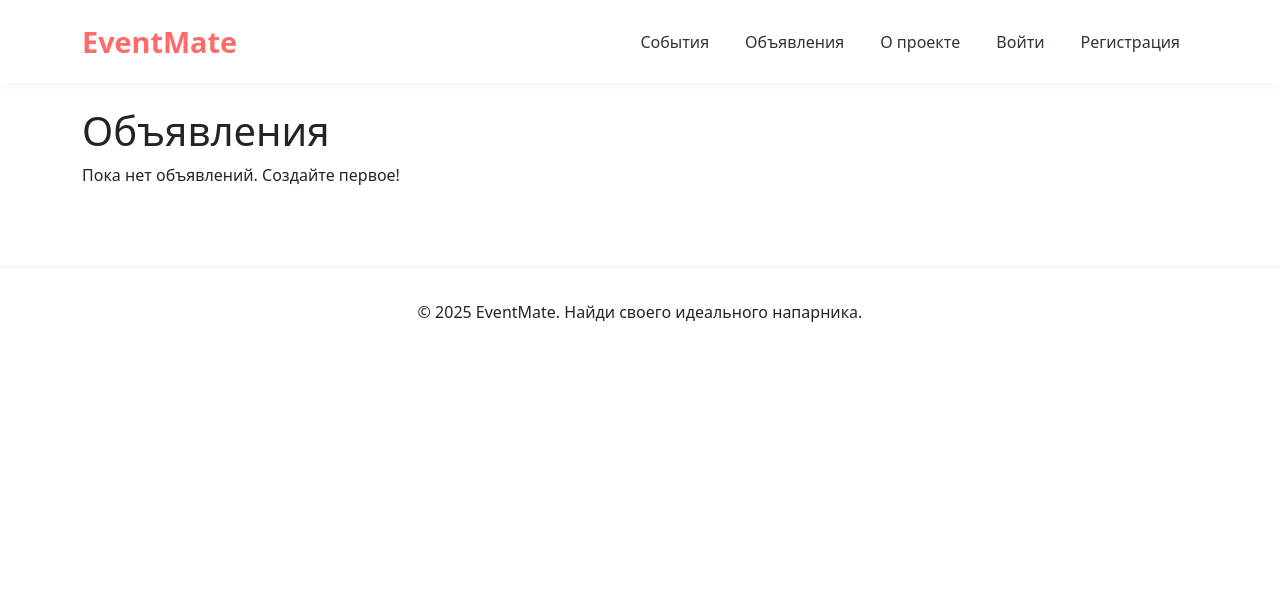
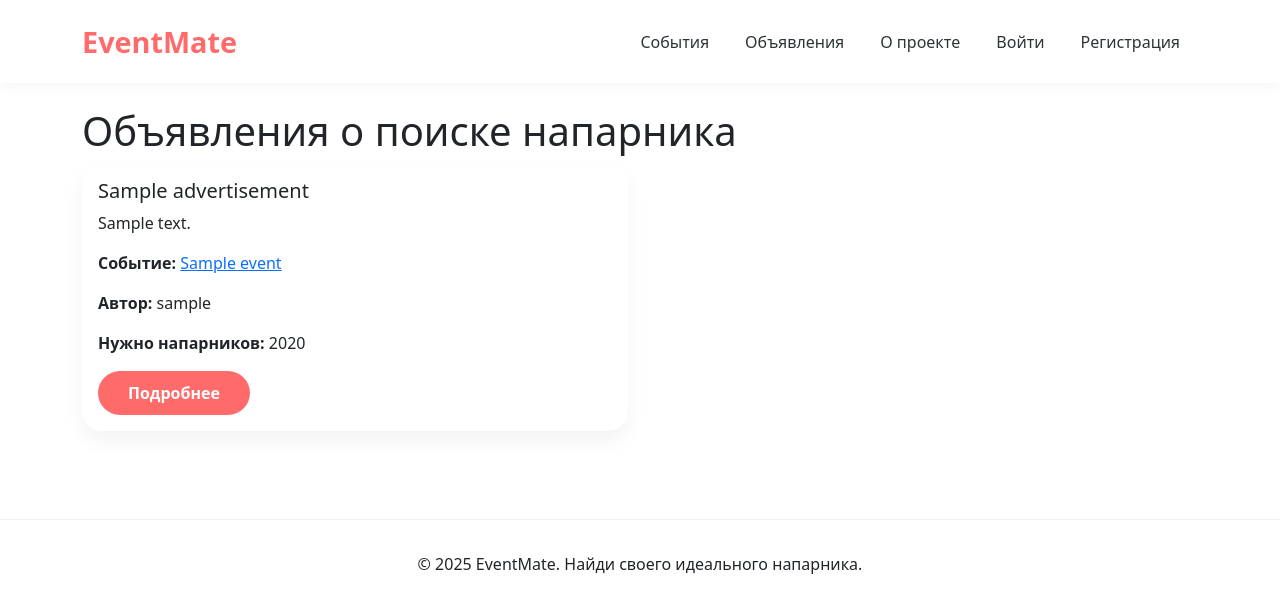
Before and after one commit to evelinaavelina03/eventmate1, a Django app: page /listings/ in a window 1280 px wide. Shown: the top 613 px of the page. Run offline with Django 5.2, Linux system fonts and the light colour scheme; tables that the repository leaves empty hold one stand-in row (values such as "Sample post").

```diff
--- a/ads/views.py
+++ b/ads/views.py
@@ -1,25 +1,120 @@
 from django.shortcuts import render, redirect, get_object_or_404
 from django.contrib.auth.decorators import login_required
 from django.contrib import messages
+from .models import Advertisement, Response
+from .forms import AdvertisementForm, ResponseForm
 from events.models import Event
-from .models import Request
 
 def listing_list(request):
-    return render(request, 'ads/listing_list.html', {'listings': []})
+    """Список всех активных объявлений"""
+    listings = Advertisement.objects.filter(status='active').order_by('-created_at')
+    return render(request, 'ads/listing_list.html', {'listings': listings})
+
+def listing_detail(request, pk):
+    listing = get_object_or_404(Advertisement, pk=pk)
+    has_responded = False
+    if request.user.is_authenticated:
+        # Проверяем, есть ли уже отклик от этого пользователя на это объявление
+        has_responded = Response.objects.filter(advertisement=listing, user=request.user).exists()
+    return render(request, 'ads/listing_detail.html', {
+        'listing': listing,
+        'has_responded': has_responded,
+    })
 
 @login_required
 def create_listing(request):
-    return render(request, 'ads/create_listing.html', {'form': None})
+    """Создание нового объявления"""
+    # Если передан параметр event, предзаполняем поле
+    event_id = request.GET.get('event')
+    initial = {}
+    if event_id:
+        event = get_object_or_404(Event, pk=event_id)
+        initial['event'] = event
+
+    if request.method == 'POST':
+        form = AdvertisementForm(request.POST)
+        if form.is_valid():
+            listing = form.save(commit=False)
+            listing.author = request.user
+            listing.save()
+            messages.success(request, 'Объявление успешно создано!')
+            return redirect('listing_detail', pk=listing.pk)
+    else:
+        form = AdvertisementForm(initial=initial)
+    return render(request, 'ads/create_listing.html', {'form': form})
 
 @login_required
-def create_request(request, event_id):
-    event = get_object_or_404(Event, id=event_id)
+def create_response(request, pk):
+    """Создание отклика на объявление"""
+    advertisement = get_object_or_404(Advertisement, pk=pk)
 
-    if not Request.objects.filter(event=event, user=request.user).exists():
-        Request.objects.create(event=event, user=request.user)
-        messages.success(request, f'✅ Вы откликнулись на событие "{event.title}"!')
+    # Нельзя откликаться на своё объявление
+    if advertisement.author == request.user:
+        messages.error(request, 'Вы не можете откликаться на своё объявление.')
+        return redirect('listing_detail', pk=pk)
+
+    # Проверяем, не откликался ли уже пользователь
+    if Response.objects.filter(advertisement=advertisement, user=request.user).exists():
+        messages.error(request, 'Вы уже откликались на это объявление.')
+        return redirect('listing_detail', pk=pk)
+
+    if request.method == 'POST':
+        form = ResponseForm(request.POST)
+        if form.is_valid():
+            response = form.save(commit=False)
+            response.advertisement = advertisement
+            response.user = request.user
+            response.save()
+            messages.success(request, 'Ваш отклик отправлен автору объявления!')
+            return redirect('listing_detail', pk=pk)
     else:
-        messages.warning(request, f'⚠️ Вы уже откликались на событие "{event.title}".')
+        form = ResponseForm()
 
-    # Прямой URL (работает всегда)
-    return redirect(f'/events/{event_id}/')
+    return render(request, 'ads/create_response.html', {
+        'form': form,
+        'advertisement': advertisement,
+    })
+
+@login_required
+def manage_responses(request, pk):
+    """Управление откликами на своё объявление (только для автора)"""
+    advertisement = get_object_or_404(Advertisement, pk=pk)
+
+    # Проверяем, что текущий пользователь — автор
+    if advertisement.author != request.user:
+        messages.error(request, 'Вы не можете управлять откликами на чужое объявление.')
+        return redirect('listing_detail', pk=pk)
+
+    responses = advertisement.responses.all().order_by('-created_at')
+    return render(request, 'ads/manage_responses.html', {
+        'advertisement': advertisement,
+        'responses': responses,
+    })
+
+@login_required
+def update_response_status(request, pk, status):
+    """Обновление статуса отклика (принять/отклонить)"""
+    response = get_object_or_404(Response, pk=pk)
+    advertisement = response.advertisement
+
+    # Только автор объявления может менять статус
+    if advertisement.author != request.user:
+        messages.error(request, 'У вас нет прав для этого действия.')
+        return redirect('listing_detail', pk=advertisement.pk)
+
+    if status not in ['accepted', 'rejected']:
+        messages.error(request, 'Некорректный статус.')
+        return redirect('manage_responses', pk=advertisement.pk)
+
+    response.status = status
+    response.save()
+
+    # Если статус "accepted", можно закрыть объявление (опционально)
+    if status == 'accepted':
+        advertisement.status = 'closed'
+        advertisement.save()
+        messages.success(request, f'Вы приняли отклик от {response.user.username}. Объявление закрыто.')
+    else:
+        messages.success(request, f'Вы отклонили отклик от {response.user.username}.')
+
+    return redirect('manage_responses', pk=advertisement.pk)
--- a/core/urls.py
+++ b/core/urls.py
@@ -5,7 +5,8 @@ from django.contrib.auth.views import LoginView, LogoutView
 from django.conf import settings
 from django.conf.urls.static import static
 
-from ads.views import listing_list, create_listing
+from events.views import event_list, event_detail, create_event
+from ads.views import listing_list, create_listing, listing_detail, create_response, manage_responses, update_response_status
 from users.views import register, set_interests, profile, edit_profile
 from core.views import home
 
@@ -15,14 +16,29 @@ urlpatterns = [
     path('about/', TemplateView.as_view(template_name='about.html'), name='about'),
     path('register/', register, name='register'),
     path('set-interests/', set_interests, name='set_interests'),
-    path('events/', include('events.urls')),  # ← ИСПРАВЛЕНО
+
+    # Страницы событий
+    path('events/', event_list, name='events'),
+    path('events/<int:event_id>/', event_detail, name='event_detail'),
+    path('events/create/', create_event, name='create_event'),
+
+    # Страницы объявлений
     path('listings/', listing_list, name='listings'),
     path('listings/create/', create_listing, name='create_listing'),
+    path('listings/<int:pk>/', listing_detail, name='listing_detail'),
+
+    # Отклики на объявления
+    path('listings/<int:pk>/respond/', create_response, name='create_response'),
+    path('listings/<int:pk>/responses/', manage_responses, name='manage_responses'),
+    path('responses/<int:pk>/<str:status>/', update_response_status, name='update_response_status'),
+
+    # Аутентификация
     path('login/', LoginView.as_view(template_name='registration/login.html'), name='login'),
     path('logout/', LogoutView.as_view(next_page='/'), name='logout'),
+
+    # Профиль (важен порядок: сначала edit, потом profile с параметром)
     path('profile/edit/', edit_profile, name='edit_profile'),
     path('profile/<str:username>/', profile, name='profile'),
-    path('ads/', include('ads.urls')),
 ]
 
 if settings.DEBUG:
--- a/templates/ads/create_listing.html
+++ b/templates/ads/create_listing.html
@@ -1,9 +1,9 @@
 {% extends "base.html" %}
-{% block title %}Новое объявление{% endblock %}
+{% block title %}Создать объявление{% endblock %}
 {% block content %}
 <div class="container mt-4">
     <div class="card event-card p-4">
-        <h2>Создать объявление о поиске напарника</h2>
+        <h2>Новое объявление о поиске напарника</h2>
         <form method="post">
             {% csrf_token %}
             {{ form.as_p }}
--- a/templates/ads/listing_list.html
+++ b/templates/ads/listing_list.html
@@ -2,20 +2,26 @@
 {% block title %}Объявления о поиске напарника{% endblock %}
 {% block content %}
 <div class="container mt-4">
-    <h1>Объявления</h1>
-    <div class="row">
-        {% for listing in listings %}
-        <div class="col-md-6 mb-4">
-            <div class="event-card p-3">
-                <h4>{{ listing.title }}</h4>
-                <p>Событие: {{ listing.event.title }}</p>
-                <p>Ищу: {{ listing.looking_for|default:"напарника" }}</p>
-                <a href="#" class="btn btn-primary-oval btn-oval">Откликнуться</a>
+    <h1>Объявления о поиске напарника</h1>
+    {% if listings %}
+        <div class="row">
+            {% for listing in listings %}
+            <div class="col-md-6 mb-4">
+                <div class="card event-card h-100">
+                    <div class="card-body">
+                        <h5 class="card-title">{{ listing.title }}</h5>
+                        <p class="card-text">{{ listing.description|truncatewords:30 }}</p>
+                        <p><strong>Событие:</strong> <a href="{% url 'event_detail' listing.event.pk %}">{{ listing.event.title }}</a></p>
+                        <p><strong>Автор:</strong> {{ listing.author.username }}</p>
+                        <p><strong>Нужно напарников:</strong> {{ listing.companions_needed }}</p>
+                        <a href="{% url 'listing_detail' listing.pk %}" class="btn btn-primary-oval btn-oval">Подробнее</a>
+                    </div>
+                </div>
             </div>
+            {% endfor %}
         </div>
-        {% empty %}
-        <p>Пока нет объявлений. Создайте первое!</p>
-        {% endfor %}
-    </div>
+    {% else %}
+        <p>Пока нет объявлений. <a href="{% url 'create_listing' %}">Создайте первое!</a></p>
+    {% endif %}
 </div>
 {% endblock %}
```
Also changed, not shown: ads/models.py (+40 -0 lines), templates/events/event_detail.html (+1 -41 lines).
